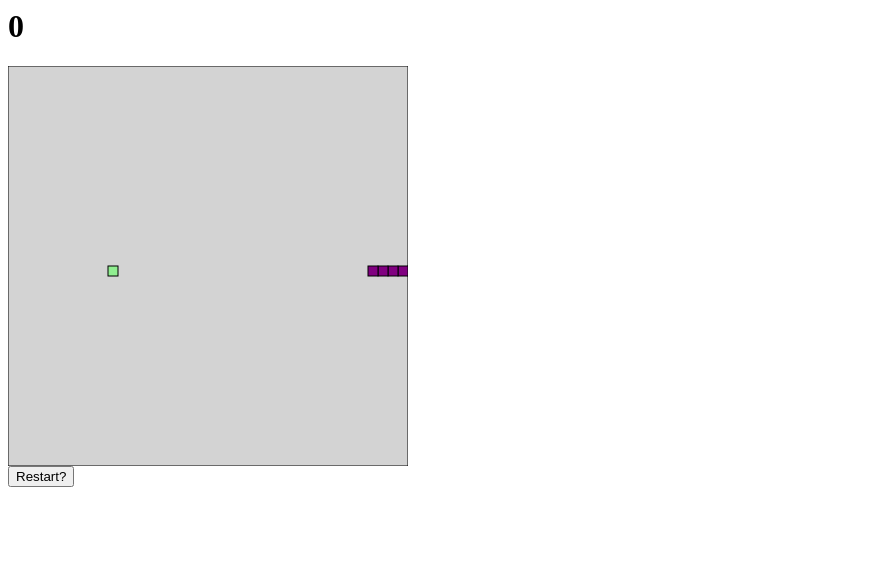
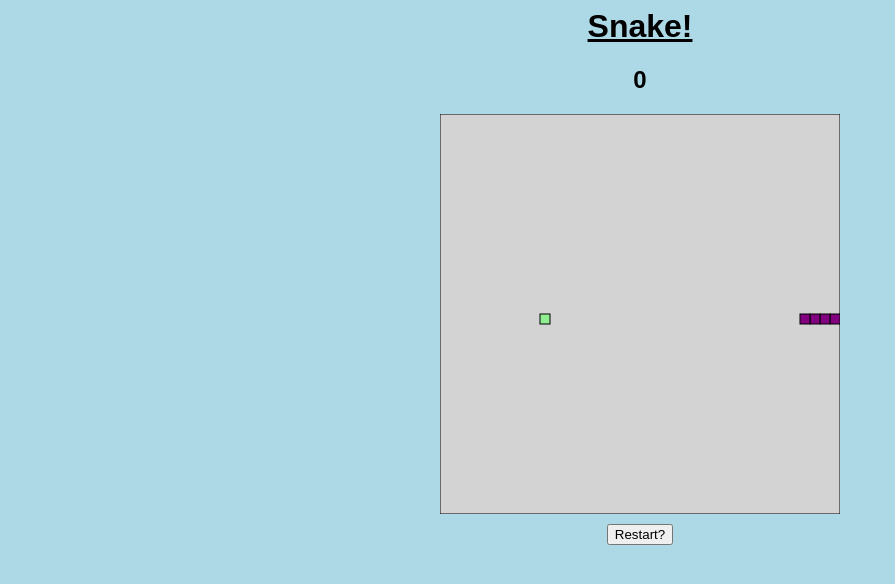
Before and after one commit to Jakeface95/Snake, a plain HTML site: page index.html in a window 1280 px wide. Shown: the whole page, without its empty margins (0-895 px from the left). Drawn offline with Linux system fonts and the light colour scheme.

Commit message:
Styling added

```diff
--- a/index.html
+++ b/index.html
@@ -2,11 +2,15 @@
 <head>
     <meta charset="UTF-8">
     <meta name="viewport" content="width=device-width, initial-scale=1.0">
+    <link rel="stylesheet" href="./style.css">
     <title>snake</title>
 </head>
+<header>
+    <h1><u>Snake!</u></h1>
+</header>
 <body>
-    <h1 id="score">0</h1>
-    <section>
+    <h2 id="score">0</h2>
+    <section id="gameSection">
         <canvas id="gameCanvas" width="400" height="400"></canvas>
     </section>
     <section id="sectionButton">
--- a/style.css
+++ b/style.css
@@ -0,0 +1,13 @@
+header {
+    text-align: center;
+    font-family: fantasy;
+}
+body {
+    text-align: center;
+    font-family: fantasy;
+    background-color: lightblue;
+}
+#sectionButton {
+    font-family: fantasy;
+    padding: 10px;
+}
```
